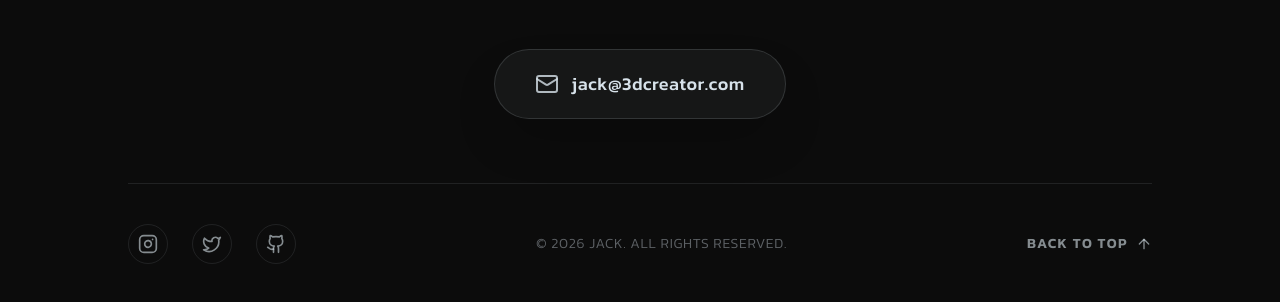
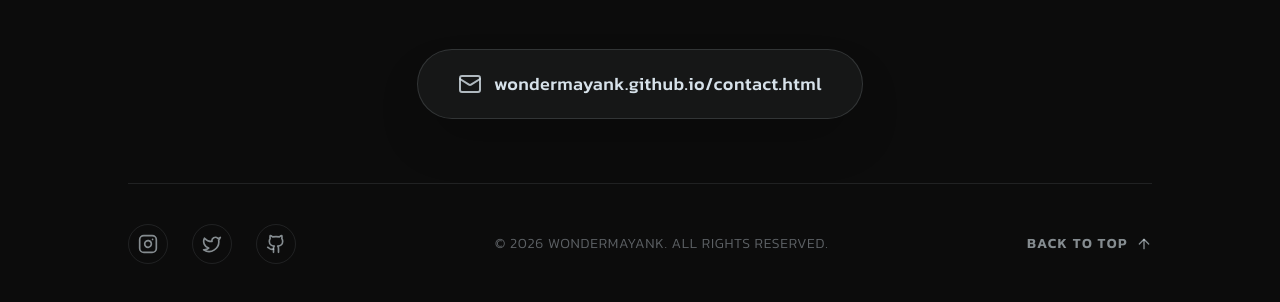
Before and after one commit to wondermayank/about, a React (Vite) app: page / in a window 1280 px wide. Shown: the part 6890-7192 px from the top of the page. Built offline with nearby package versions, Linux system fonts and the light colour scheme.

Commit message:
Update App.tsx

```diff
--- a/src/App.tsx
+++ b/src/App.tsx
@@ -55,12 +55,14 @@ function App() {
           {/* Email CTA button */}
           <FadeIn delay={0.2} y={30} className="mb-16">
             <a
-              href="mailto:jack@3dcreator.com"
+              href="https://wondermayank.github.io/contact.html"
+              target="_blank"
+              rel="noopener noreferrer"
               className="group flex items-center gap-3 bg-[#D7E2EA]/5 border border-[#D7E2EA]/15 rounded-full px-8 py-4 sm:px-10 sm:py-5 hover:bg-[#D7E2EA]/10 hover:border-[#D7E2EA]/30 transition-all duration-300 shadow-2xl"
             >
               <Mail className="w-5 h-5 sm:w-6 sm:h-6 text-[#D7E2EA]/80 group-hover:scale-110 transition-transform duration-300" />
               <span className="text-sm sm:text-lg font-medium tracking-wide text-[#D7E2EA] lowercase">
-                jack@3dcreator.com
+                wondermayank.github.io/contact.html
               </span>
             </a>
           </FadeIn>
@@ -70,9 +72,9 @@ function App() {
             {/* Social Media Anchors */}
             <div className="flex items-center gap-6">
               {[
-                { icon: <Instagram className="w-5 h-5" />, href: 'https://instagram.com' },
-                { icon: <Twitter className="w-5 h-5" />, href: 'https://twitter.com' },
-                { icon: <Github className="w-5 h-5" />, href: 'https://github.com' },
+                { icon: <Instagram className="w-5 h-5" />, href: 'https://instagram.com/wondermayank' },
+                { icon: <Twitter className="w-5 h-5" />, href: 'https://twitter.com/wonder_mayank' },
+                { icon: <Github className="w-5 h-5" />, href: 'https://github.com/wondermayank' },
               ].map((social, i) => (
                 <a
                   key={i}
@@ -88,7 +90,7 @@ function App() {
 
             {/* Copyright */}
             <span className="text-[#D7E2EA]/40 text-xs sm:text-sm tracking-wider uppercase font-light">
-              &copy; {new Date().getFullYear()} JACK. ALL RIGHTS RESERVED.
+              &copy; {new Date().getFullYear()} wondermayank. ALL RIGHTS RESERVED.
             </span>
 
             {/* Back to top dynamic button */}
```
